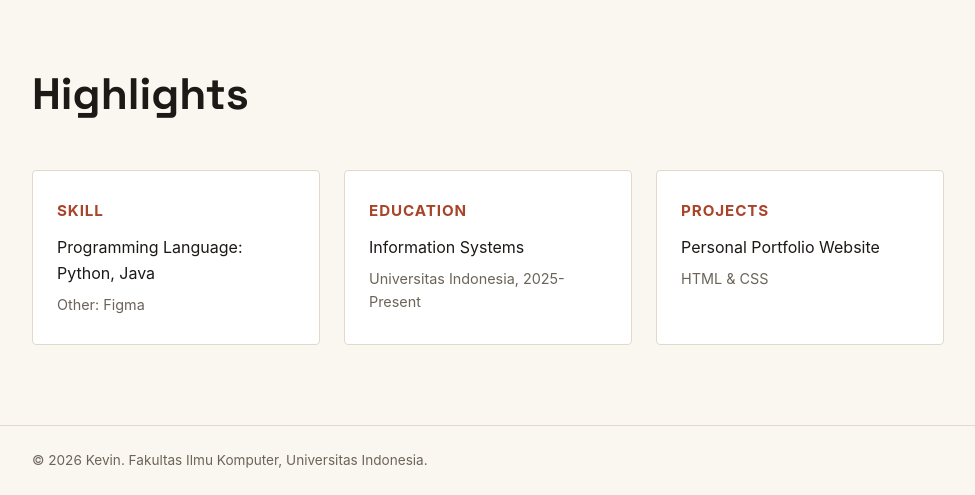
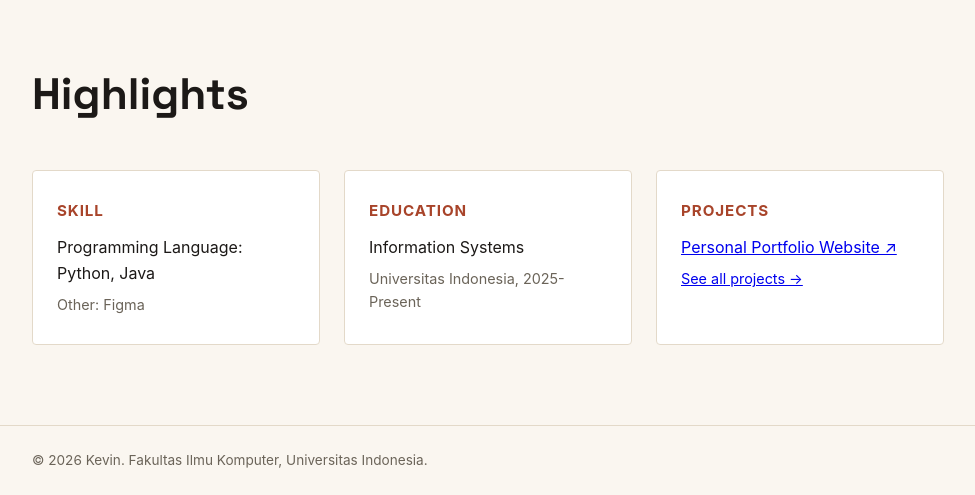
Before and after one commit to ke-Vyn/myportofolio, a Django app: page / in a window 1280 px wide. Shown: the part 888-1383 px from the top of the page, without its empty margins (152-1127 px from the left). Run offline with Django 5.2, Linux system fonts and the light colour scheme.

Commit message:
feat(highlights): replace hardcoded project card with link to projects page

```diff
--- a/templates/index.html
+++ b/templates/index.html
@@ -69,8 +69,8 @@
                     </div>
                     <div class = "highlight-item">
                         <span class = "highlight-label">Projects</span>
-                        <h3>Personal Portfolio Website</h3>
-                        <p>HTML & CSS</p>
+                        <h3><a href="https://github.com/ke-Vyn/myportofolio" target="_blank">Personal Portfolio Website ↗</a></h3>
+                        <p><a href="{% url 'main:show_projects' %}">See all projects →</a></p>
                     </div>
                 </div>
             </div>
```
